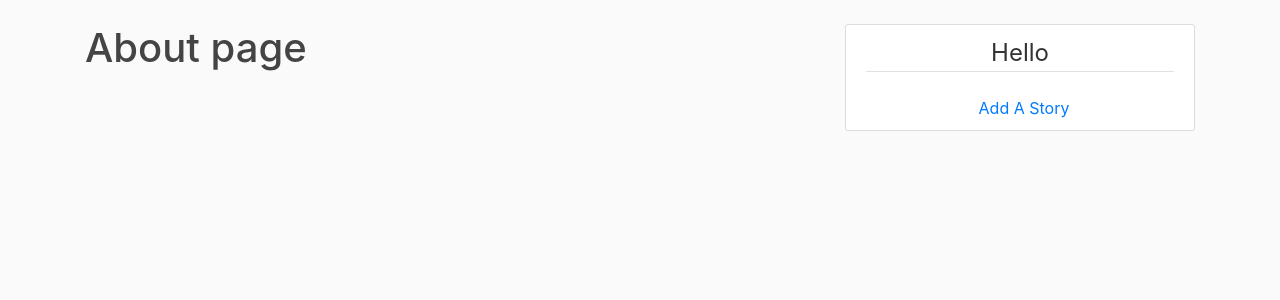
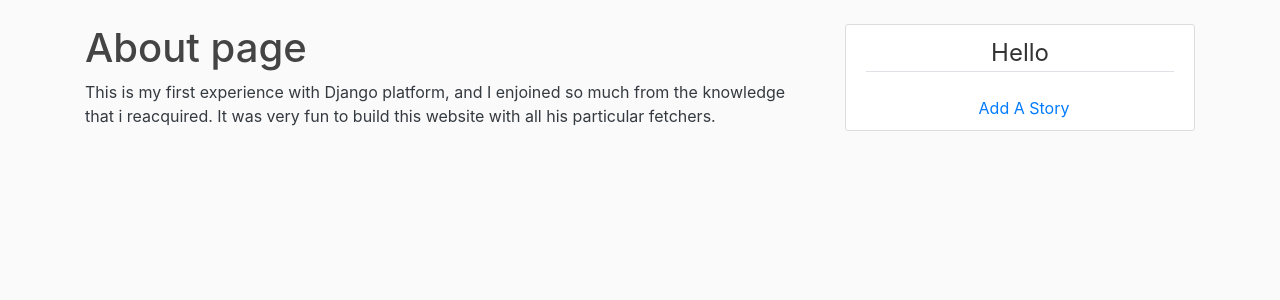
Before and after one commit to TsahiElhadad/django_project, a Django app: page /about/ in a window 1280 px wide. Shown: the part 56-356 px from the top of the page. Run offline with Django 3.2, Linux system fonts and the light colour scheme; some libraries are stand-ins or nearby versions.

Commit message:
Update about.html

```diff
--- a/blog/templates/blog/about.html
+++ b/blog/templates/blog/about.html
@@ -1,4 +1,10 @@
 {% extends "blog/base.html" %}
 {% block content %}
     <h1> About page </h1>
+        <p class="text-dark">
+            This is my first experience with Django platform, and I enjoined
+            so much from the knowledge that i reacquired.
+            It was very fun to build this website with all his particular
+            fetchers.
+        </p>
 {% endblock content %}
```
